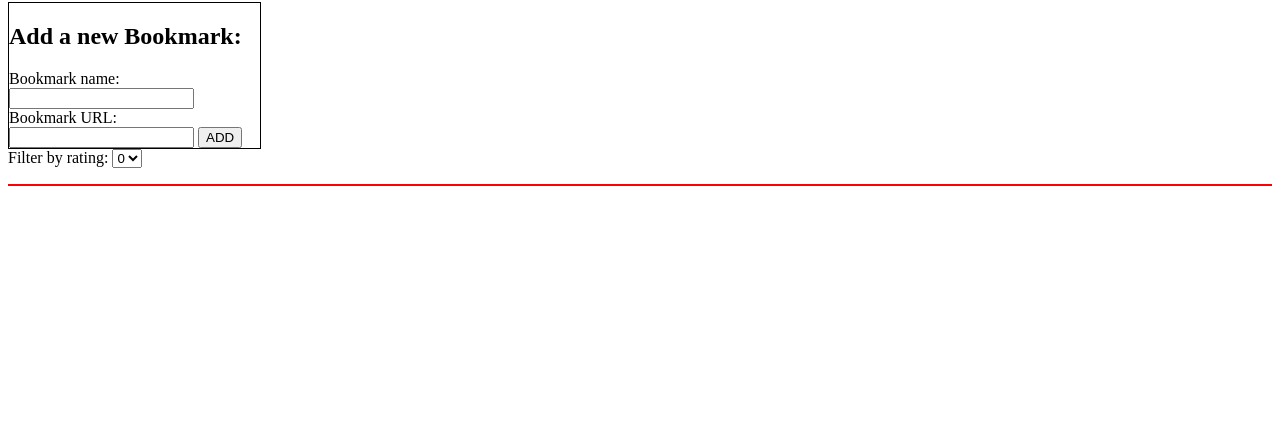
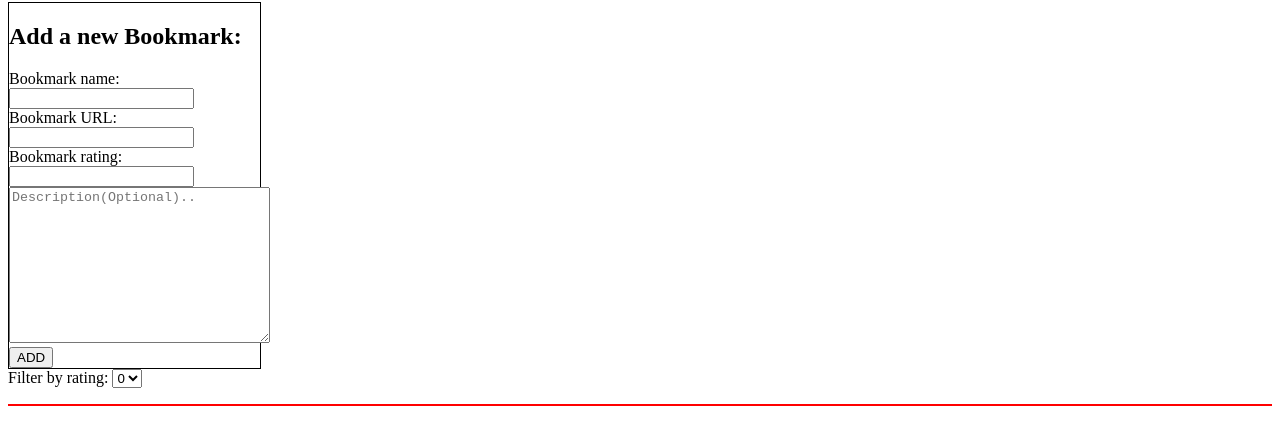
Before and after one commit to thinkful-ei20/cam-bookmark-app, a plain HTML site: page index.html in a window 1280 px wide. Shown: the part 78-522 px from the top of the page. Drawn offline with nearby package versions, Linux system fonts and the light colour scheme; no server answers.

Commit message:
Added rating and description input fields in index.html

```diff
--- a/index.html
+++ b/index.html
@@ -21,7 +21,10 @@
         <label for="bookmark-name">Bookmark name:</label>
         <input type="text" id="bookmark-title" required>
         <label for="bookmark-url">Bookmark URL:</label>
-        <input type="text" id="bookmark-url">
+        <input type="text" id="bookmark-url" required>
+        <label for="bookmark-rating">Bookmark rating:</label>
+        <input type="text" id="bookmark-rating-input">
+        <textarea name="bookmark-desc-textarea" id="bookmark-desc-input" cols="30" rows="10" placeholder="Description(Optional).."></textarea>
         <input type="submit" id="add-bookmark-button" value="ADD">
       </form>
 
```
